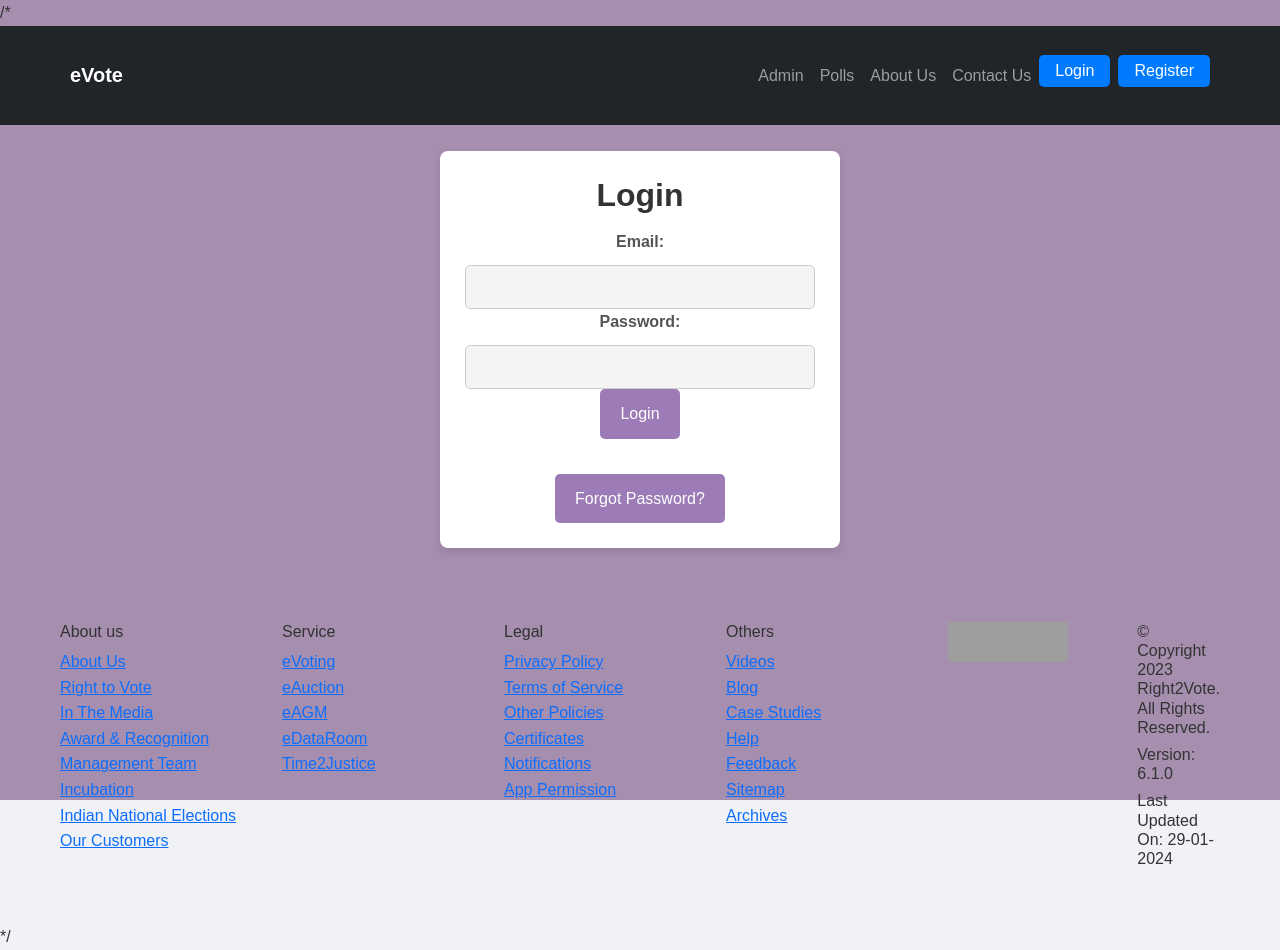
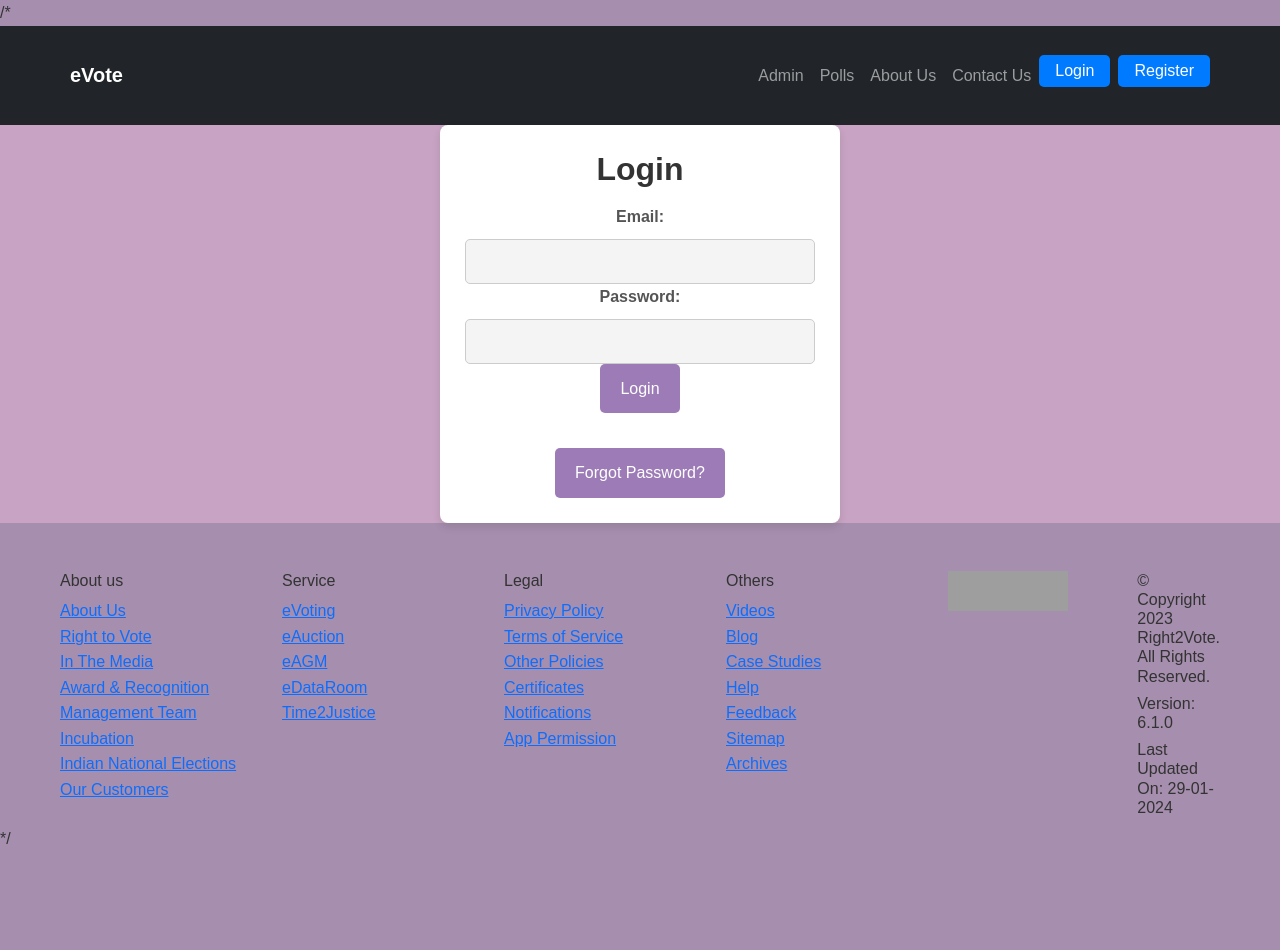
Before and after one commit to pareshsjoshi/eVote---CDAC-Project, a React (Vite) app in the folder Frontend/: page /login in a window 1280 px wide. After the commit the page ends 873 px from the top, so only its background shows below. Built offline with nearby package versions, Linux system fonts and the light colour scheme; grey boxes are pictures that could not be loaded.

Commit message:
Added Bg-Colour

```diff
--- a/Frontend/src/stylesheets/ContactPage.css
+++ b/Frontend/src/stylesheets/ContactPage.css
@@ -36,6 +36,12 @@
 h1 {
     color: #333;
 }*/
+
+/* ContactPage.css */
+
+/* ContactPage.css */
+/* ContactPage.css */
+
 
 /* ContactPage.css */
 .contact-page {
--- a/Frontend/src/stylesheets/FeedbackPage.css
+++ b/Frontend/src/stylesheets/FeedbackPage.css
@@ -141,6 +141,7 @@
     padding: 40px;
     border-radius: 10px;
     box-shadow: 0 4px 10px rgba(0, 0, 0, 0.1); /* Retained shadow */
+
     width: 100%;
     max-width: 600px;
     text-align: center;
--- a/Frontend/src/stylesheets/Login.css
+++ b/Frontend/src/stylesheets/Login.css
@@ -117,7 +117,9 @@ button:hover {
   display: flex;
   justify-content: center; /* Center the form horizontally */
   align-items: center; /* Center the form vertically */
-  background-color: #A68EAE; /* Updated background color */
+   /* Deep Blue */
+ /* Updated background color */
+  background-color: #C8A3C3;*/
   margin: 2% 0%;
 }
 
--- a/Frontend/src/stylesheets/UserProfilePage.css
+++ b/Frontend/src/stylesheets/UserProfilePage.css
@@ -128,17 +128,26 @@ select:focus {
 */
 
 /* UserProfilePage.css */
-body {
+
+
+
+html, body {
   font-family: Arial, sans-serif;
-  background-color: #A68EAE; /* Updated background color */
+  background-color: #A68EAE; /* Overall background color */
   margin: 0;
   padding: 0;
+  height: 100%; /* Ensures full height coverage */
+}
+
+body {
+  display: flex;
+  flex-direction: column; /* Allows footer to stay at the bottom */
 }
 
 .user-profile-page {
   max-width: 900px;
   margin: 20px auto;
-  background: #C8A3C3; /* Updated background color */
+  background: #C8A3C3; /* Page-specific background */
   border: 1px solid #ddd;
   border-radius: 10px;
   padding: 20px;
@@ -154,16 +163,15 @@ body {
 }
 
 .profile-container {
-  background: #C8A3C3; /* Updated background color */
+  background: #C8A3C3; /* Profile section background */
   padding: 20px;
-  margin-bottom: 20px;
   border-radius: 8px;
   border: 1px solid #ddd;
   box-shadow: 0 2px 6px rgba(0, 0, 0, 0.1);
 }
 
 .profile-container:hover {
-  background: #A68EAE; /* Updated hover background */
+  background: #A68EAE; /* Hover effect */
   transition: 0.3s ease;
 }
 
@@ -249,3 +257,11 @@ select:focus {
 .delete-btn {
   background-color: #f44336;
 }
+
+footer {
+  background-color: #A68EAE; /* Matches overall background */
+  color: white;
+  text-align: center;
+  padding: 10px 0;
+  margin-top: auto; /* Ensures footer stays at the bottom */
+}
```
